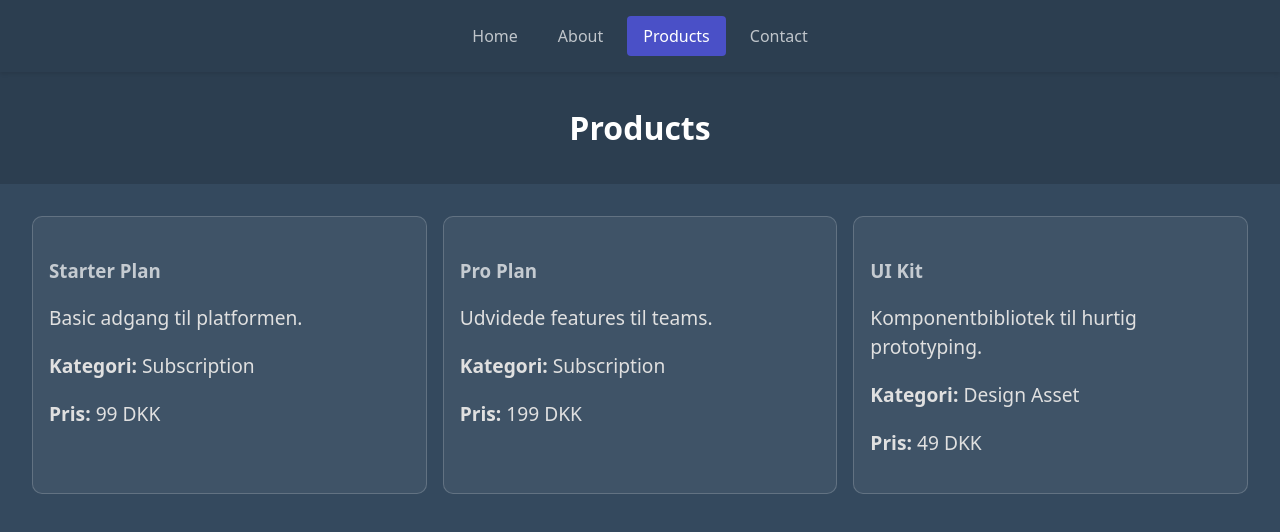
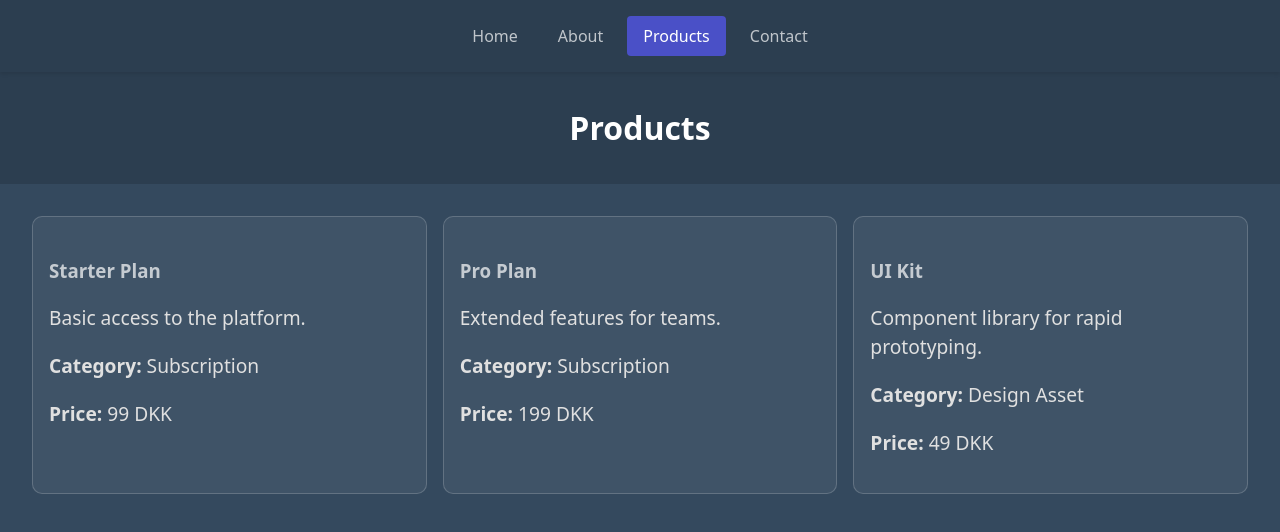
Before and after one commit to cederdorff/react-router-spa, a React (Vite) app: page /products in a window 1280 px wide. Shown: the top 532 px of the page. Built offline with nearby package versions, Linux system fonts and the light colour scheme.

Commit message:
fix: update product descriptions and labels for consistency in ProductsPage

```diff
--- a/public/products.json
+++ b/public/products.json
@@ -4,20 +4,20 @@
     "name": "Starter Plan",
     "price": 99,
     "category": "Subscription",
-    "description": "Basic adgang til platformen."
+    "description": "Basic access to the platform."
   },
   {
     "id": 2,
     "name": "Pro Plan",
     "price": 199,
     "category": "Subscription",
-    "description": "Udvidede features til teams."
+    "description": "Extended features for teams."
   },
   {
     "id": 3,
     "name": "UI Kit",
     "price": 49,
     "category": "Design Asset",
-    "description": "Komponentbibliotek til hurtig prototyping."
+    "description": "Component library for rapid prototyping."
   }
 ]
--- a/src/pages/ProductsPage.jsx
+++ b/src/pages/ProductsPage.jsx
@@ -25,10 +25,10 @@ export default function ProductsPage() {
               <h3>{product.name}</h3>
               <p>{product.description}</p>
               <p>
-                <strong>Kategori:</strong> {product.category}
+                <strong>Category:</strong> {product.category}
               </p>
               <p>
-                <strong>Pris:</strong> {product.price} DKK
+                <strong>Price:</strong> {product.price} DKK
               </p>
             </article>
           ))}
```
